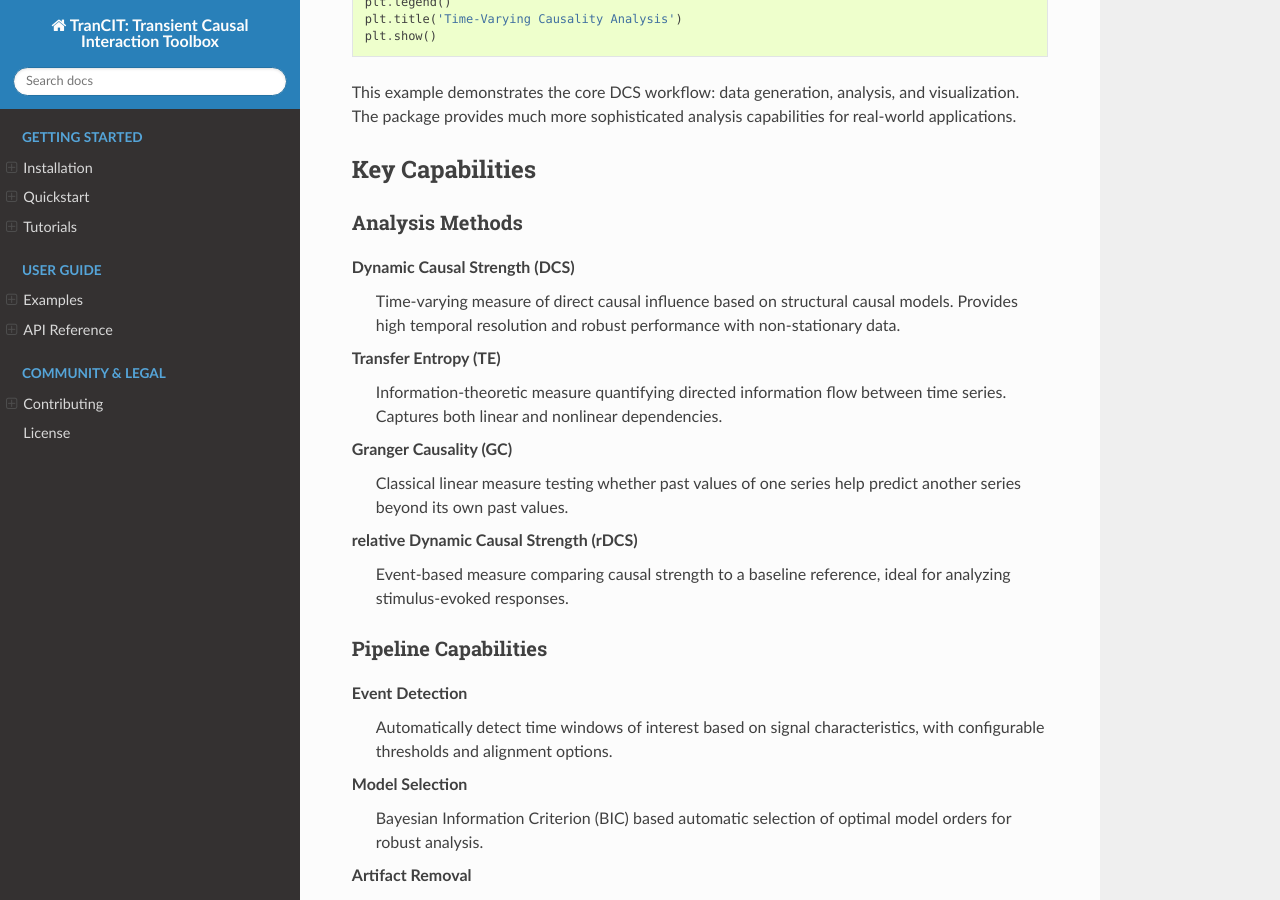
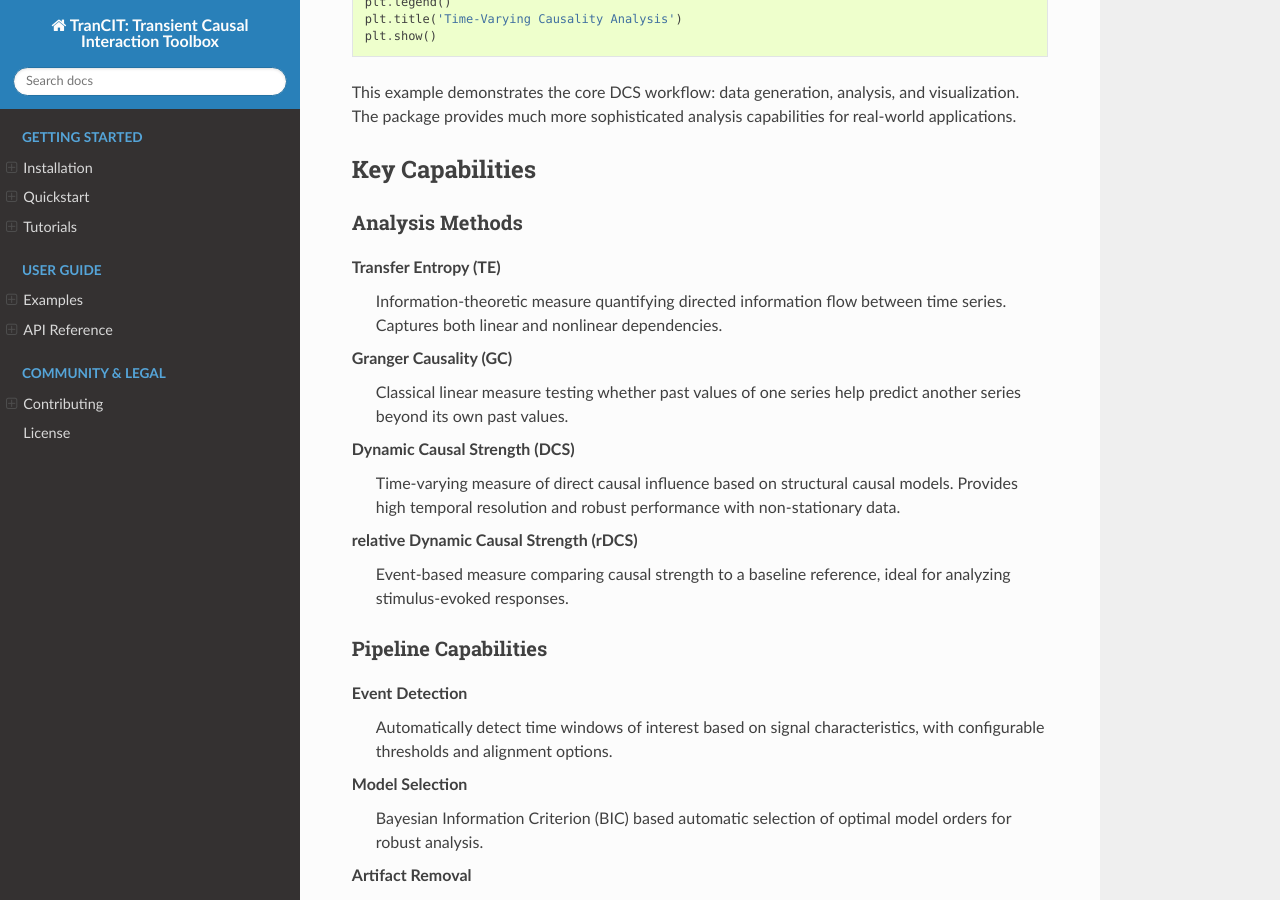
Before and after one commit to CMC-lab/TranCIT, a Sphinx documentation site: the page built from docs/index.rst, in a window 1280 px wide and 900 px high, scrolled down 1674 px. Built offline with Sphinx 7.4.7 and the Read the Docs theme 3.1.0, drawn with Linux system fonts in a browser that asks for light colours; pages that are not in the unit, such as notebooks, are missing from menus; the version number could not be read and is left out; some of the changed text lies outside the part shown.

```diff
--- a/docs/index.rst
+++ b/docs/index.rst
@@ -103,14 +103,14 @@ Key Capabilities
 Analysis Methods
 ================
 
-**Dynamic Causal Strength (DCS)**
-   Time-varying measure of direct causal influence based on structural causal models. Provides high temporal resolution and robust performance with non-stationary data.
-
 **Transfer Entropy (TE)**
    Information-theoretic measure quantifying directed information flow between time series. Captures both linear and nonlinear dependencies.
 
 **Granger Causality (GC)**
    Classical linear measure testing whether past values of one series help predict another series beyond its own past values.
+
+**Dynamic Causal Strength (DCS)**
+   Time-varying measure of direct causal influence based on structural causal models. Provides high temporal resolution and robust performance with non-stationary data.
 
 **relative Dynamic Causal Strength (rDCS)**
    Event-based measure comparing causal strength to a baseline reference, ideal for analyzing stimulus-evoked responses.
@@ -266,7 +266,7 @@ Community & Support
 - 📖 **Documentation**: Comprehensive guides and tutorials available here
 - 💬 **Discussions**: Join our `GitHub Discussions <https://github.com/CMC-lab/TranCIT/discussions>`_
 - 🐛 **Bug Reports**: Submit issues on `GitHub Issues <https://github.com/CMC-lab/TranCIT/issues>`_
-- 📧 **Direct Contact**: Email the maintainers at salr.nouri@gmail.com
+- 📧 **Direct Contact**: Email the maintainers at `salr.nouri@gmail.com`
 
 **Contributing**
 
```
Also changed, not shown: other parts of docs/index.rst (+4 -4 lines).
